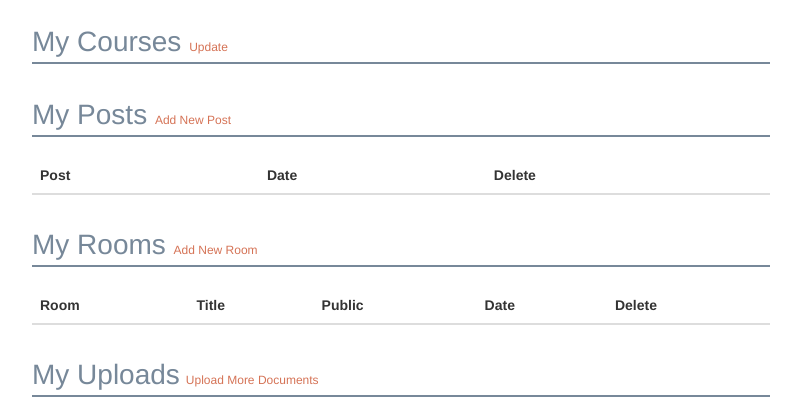
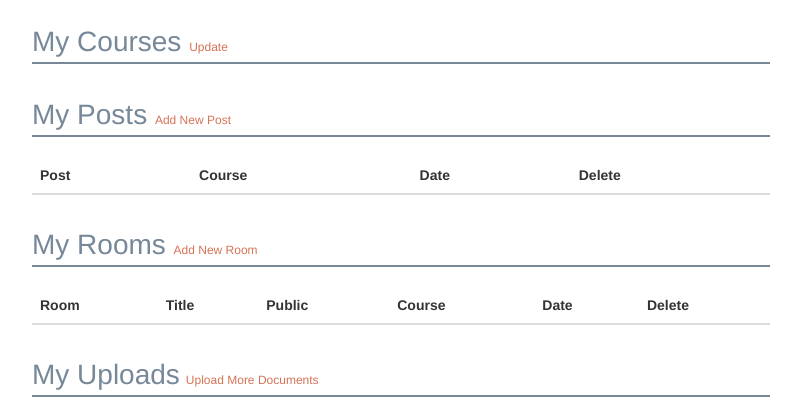
Before and after one commit to pauliswalrus/QuickFix_io, a Flask app: page /profile/ in a window 1280 px wide. Shown: the part 601-1018 px from the top of the page, without its empty margins (239-1040 px from the left). Run offline with Flask 2, Linux system fonts and the light colour scheme; the visitor is signed in with stand-in values (Sample User, id 1); data comes from the database, SQL or seed files in the repository; data that the repository does not hold is empty; parts of the project's set-up code (start-up, migrations or seed data) failed here and were passed over; some libraries are stand-ins or nearby versions.

Commit message:
StudentPosts(soon to be CommForm) and Rooms now use user_courses as field
Oct 29 Sprint 6

```diff
--- a/app.py
+++ b/app.py
@@ -331,11 +331,16 @@ def add_room():
     user_object = User.query.filter_by(username=current_user.username)
     this_user = User.query.filter_by(username=current_user.username).first()
 
+    user_courses = UserCourses.query.filter_by(user_id=this_user.id).all()
+
+    room_courses = [(k.course_id, k.course_name) for k in user_courses]
+
+    post_form.room_course.choices = room_courses
+
     t_status = "not sure"
 
     if this_user.role == 'S':
         role_name = "Student"
-
         if Tutor.query.filter_by(user_id=this_user.id).first():
             tutor = Tutor.query.filter_by(user_id=this_user.id).first()
             t_status = tutor.tutor_status
@@ -349,10 +354,13 @@ def add_room():
         role_name = "Admin"
         t_status = "Admin"
 
-    if post_form.validate_on_submit():
+    if request.method == 'POST':
         subtitle = post_form.subtitle.data
         title = post_form.title.data
         content = post_form.content.data
+        room_course = post_form.room_course.data
+        course = Course.query.filter_by(course_id=room_course).first()
+        room_course_name = course.course_name
         if current_user.role == 'S':
             type = "Request"
         else:
@@ -361,7 +369,7 @@ def add_room():
         date_time = datetime.now()
         visible = True
         new_room = RoomPost(title=title, room_title=subtitle, author=author, date_posted=date_time, content=content,
-                            type=type, visible=visible)
+                            type=type, room_course=room_course_name, visible=visible)
 
         db.session.add(new_room)
         db.session.commit()
@@ -375,6 +383,7 @@ def add_room():
 # student post
 @app.route('/studentpost/<int:studentpost_id>', methods=['GET', 'POST'])
 def studentpost(studentpost_id):
+
     stdpost = StudentPost.query.filter_by(id=studentpost_id).one()
 
     this_user = User.query.filter_by(username=current_user.username).first()
@@ -486,6 +495,10 @@ def add_student_post():
     user_object = User.query.filter_by(username=current_user.username)
     this_user = User.query.filter_by(username=current_user.username).first()
 
+    user_courses = UserCourses.query.filter_by(user_id=this_user.id).all()
+    post_courses = [(k.course_id, k.course_name) for k in user_courses]
+    post_form.post_course.choices = post_courses
+
     t_status = "not sure"
 
     if this_user.role == 'S':
@@ -504,9 +517,13 @@ def add_student_post():
         role_name = "Admin"
         t_status = "Admin"
 
-    if post_form.validate_on_submit():
+    if request.method == 'POST':
         title = post_form.title.data
         content = post_form.content.data
+        post_course = post_form.post_course.data
+        course = Course.query.filter_by(course_id=post_course).first()
+        post_course_name = course.course_name
+
         if current_user.role == 'S':
             type = "Request"
         else:
@@ -517,7 +534,7 @@ def add_student_post():
 
         # add roompost to database
         blog_post = StudentPost(title=title, author=author, date_posted=date_time, content=content,
-                                type=type)
+                                type=type, post_course=post_course_name)
 
         db.session.add(blog_post)
         db.session.commit()
@@ -528,7 +545,7 @@ def add_student_post():
                            user_object=user_object, this_user=this_user, t_status=t_status, role_name=role_name)
 
 
-# courses page
+# programs page
 @app.route("/courses", methods=['GET', 'POST'])
 def courses():
 
@@ -566,17 +583,6 @@ def courses():
         this_program = Program.query.filter_by(program_id=program_picked).first()
 
         return redirect(url_for('programCourses', program_name=this_program.program_name))
-        # return render_template("programCourses.html", program_name=this_program.program_name, this_user=this_user, t_status=t_status, role_name=role_name)
-
-    # if form.validate_on_submit():
-    #     programID = form.program_options.data
-    #
-    #     return \
-    #         programID
-    # program_picked = Program.query.filter_by(program_id=programID).first()
-    #
-    #
-
 
     return render_template('addTutorCourses.html', username=current_user.username, this_user=this_user, form1=form1, role_name=role_name, t_status=t_status)
 
@@ -588,8 +594,6 @@ def programCourses():
     this_user = User.query.filter_by(username=current_user.username).first()
 
     this_tutor = Tutor.query.filter_by(user_id=this_user.id).first()
-
-    courses_array = this_tutor.tutor_courses
 
     t_status = "not sure"
 
@@ -632,48 +636,7 @@ def programCourses():
         db.session.add(user_course)
         db.session.commit()
 
-        # tutor_course = TutorCourses.query.filter_by(tutor_id=this_tutor.tutor_id).all()
-
-        # tutor_course = TutorCourses(tutor_id=this_tutor.tutor_id, course_name=this_course.course_name, course_id=this_course.course_id)
-        #
-        # db.session.add(tutor_course)
-        # db.session.commit()
-
-        # this_tutor.tutor_courses = [(str(this_course.course_id), this_course.course_name)]
-
-        # this_tutor.tutor_courses = [this_course.course_name]
-        #
-        # course_changed = Tutor.query.filter_by(tutor_id=this_tutor.tutor_id).update(dict(tutor_courses=[this_course.course_name]))
-        #
-
-        # db.session.commit()
-
         return redirect(url_for('profile'))
-
-    # program = Program.query.all()
-    #
-    # program_list = [(k.program_id, k.program_name) for k in available_programs]
-    # form = ProgramForm()
-    #
-    # # form.courses.choices = [(course.program_id, course.course_name)for course in Course.query.filter_by(program_id=2).all()]
-    # form.program_options.choices = program_list
-    #
-    # if request.method == 'POST':
-    #     program_picked = form.program_options.data
-    #
-    #     this_program = Program.query.filter_by(program_id=program_picked).first()
-    #
-    #     return this_program.program_name
-
-    # if form.validate_on_submit():
-    #     programID = form.program_options.data
-    #
-    #     return \
-    #         programID
-    # program_picked = Program.query.filter_by(program_id=programID).first()
-    #
-    #
-
 
     return render_template('programCourses.html', username=current_user.username, this_user=this_user, form=form, role_name=role_name, t_status=t_status)
 
@@ -890,8 +853,6 @@ def pub_profile(username):
 
     this_user = User.query.filter_by(username=current_user.username).first()
 
-
-
     image_form = ImageUploadForm()
 
     if image_form.validate_on_submit():
@@ -935,7 +896,6 @@ def pub_profile(username):
                            lastname=lastname, email=email, status_string=status_string, posts=posts,
                            role_name=role_name, about_me=about_me, image_form=image_form, user_object=user_object, user_files=user_files,
                            this_user=this_user, student_posts=student_posts)
-
 
 
 # gets profile pics
@@ -1008,48 +968,9 @@ def deleteRoomUploads():
     room = RoomPost.query.filter_by(id=request.form['id']).first()
 
     db.session.query(RoomUpload).filter_by(room_name=room.room_title).delete()
-
-    # delete all messages by room title
-    # db.session.query(Message).filter_by(room=room.room_title).delete()
     db.session.commit()
 
     return jsonify({'result': 'success'})
-
-
-# not working right now
-# @app.route('/uploadRoomFile', methods=['POST'])
-# def uploadRoomFile():
-#     file = request.form.files['fd']
-#     roomName = session.get('roomName')
-#     newFile = RoomUpload(file_name=file.filename, room_name=roomName, username=current_user.username,
-#                          data=file.read())
-#     db.session.add(newFile)
-#     db.session.commit()
-#
-#     return jsonify({'result': 'success'})
-
-#
-# @app.route('/process', methods=['POST'])
-# def process():
-#     email = request.form['email']
-#     name = request.form['name']
-#
-#     if name and email:
-#         newName = name[::-1]
-# 	    return jsonify({'name' : newName})
-#
-# 	return jsonify({'error' : 'Missing data!'})
-
-
-# @app.route('/refreshRoomUploads', methods=['POST'])
-# def refreshRoomUploads():
-#
-#     files = db.session.query(RoomUpload).filter_by(room_name=request.form['name']).all()
-#     room_upload_schema = RoomUploadsSchema(many=True)
-#     room_files = room_upload_schema.dump(files).data
-#     # db.session.refresh(room_files)
-#     # db.session.commit()
-#     return jsonify({'result': 'success', 'room_files': room_files})
 
 # update room
 @app.route('/updateRoom', methods=['POST'])
@@ -1094,7 +1015,6 @@ def editUserProfile():
 # delete room
 @app.route('/deleteRoom', methods=['POST'])
 def deleteRoom():
-
     room = RoomPost.query.filter_by(id=request.form['id']).first()
     db.session.delete(room)
     db.session.commit()
@@ -1127,7 +1047,6 @@ def deleteStudentPost():
 # deletes student posts
 @app.route('/deleteUserFile', methods=['POST'])
 def deleteUserFile():
-
     file = FileUpload.query.filter_by(username=current_user.username, file_name=request.form['id']).first()
 
     db.session.delete(file)
@@ -1219,7 +1138,6 @@ def denyTutor():
 
 @app.route('/deleteApplication', methods=['POST'])
 def deleteApplication():
-
     user = User.query.filter_by(username=current_user.username).first()
     tutor = Tutor.query.filter_by(user_id=user.id).first()
     db.session.delete(tutor)
--- a/flask_forms.py
+++ b/flask_forms.py
@@ -73,6 +73,7 @@ class RoomForm(FlaskForm):
     subtitle = StringField('subtitle_label', validators=[InputRequired(message="Room required"), Length(min=4, max=25, message="Room Name must be between 4 and 25 characters")])
     title = StringField('title_label', validators=[InputRequired(message="Title required"), Length(min=4, max=50, message="Title must be between 4 and 50 characters")])
     content = TextAreaField('content_label', validators=[InputRequired(message="Post required")])
+    room_course = SelectField('Courses', coerce=int, validators=[InputRequired])
     submit_button = SubmitField('Add Room')
 
     def validate_subtitle(self, subtitle):
@@ -92,6 +93,7 @@ class StudentPostForm(FlaskForm):
     # type = SelectField('type_label', choices=[('Request', 'Request'), ('Offer', 'Offer')])
     title = StringField('title_label', validators=[InputRequired(message="Title required"), Length(min=4, max=50, message="Title must be between 4 and 50 characters")])
     content = TextAreaField('content_label', validators=[InputRequired(message="Post required")])
+    post_course = SelectField('Courses', coerce=int, validators=[InputRequired])
     submit_button = SubmitField('Add Post')
 
 class StudentCommentForm(FlaskForm):
--- a/sqlalq_datamodels.py
+++ b/sqlalq_datamodels.py
@@ -98,6 +98,7 @@ class RoomPost(db.Model):
     date_posted = db.Column(db.DateTime)
     content = db.Column(db.Text)
     type = db.Column(db.String(25))
+    room_course = db.Column(db.Text)
     visible = db.Column(db.Boolean)
 
 # data model for blogpost table recently added in heroku db
@@ -122,6 +123,7 @@ class StudentPost(db.Model):
     author = db.Column(db.String(25), nullable=False)
     date_posted = db.Column(db.DateTime)
     content = db.Column(db.Text)
+    post_course = db.Column(db.Text)
     type = db.Column(db.String(25))
 
 # data model for blogpost table recently added in heroku db
--- a/templates/addNewRoom.html
+++ b/templates/addNewRoom.html
@@ -52,6 +52,7 @@
         </div>
 
         <div>
+            {{ post_form.room_course(class_='form-control')  }}
             {{ post_form.content(class_='form-control', placeholder='Content', autocomplete='off') }}
             <ul>
                 {% for error in post_form.content.errors %}
--- a/templates/addNewStudentPost.html
+++ b/templates/addNewStudentPost.html
@@ -34,6 +34,7 @@
 {#        <div>{{ post_form.type }}</div>#}
 
         <div>
+            {{ post_form.post_course(class_='form-control') }}
             {{ post_form.title(class_='form-control', placeholder='Title', autocomplete='off', autofocus=true) }}
             <ul>
                 {% for error in post_form.title.errors %}
--- a/templates/profile.html
+++ b/templates/profile.html
@@ -210,6 +210,7 @@
                     <table class="table">
                         <thead><tr>
                                 <th>Post</th>
+                                <th>Course</th>
                                 <th>Date</th>
                                 <th>Delete</th>
                         </tr></thead>
@@ -218,6 +219,7 @@
                             <tbody>
                             <tr>
                                 <td><a href="{{ url_for('studentpost', studentpost_id=room.id) }}">{{ room.title }}</a></td>
+                                <td>{{ room.post_course }}</td>
                                 <td>{{ room.date_posted.strftime('%B %d, %Y') }}</td>
                                 <td><button class="btn btn-danger deleteStudentPost" room_id="{{ room.id }}"><i class="glyphicon glyphicon-trash"></i></button></td>
                             </tr>
@@ -260,6 +262,7 @@
                             <th>Room</th>
                             <th>Title</th>
                             <th>Public</th>
+                            <th>Course</th>
                             <th>Date</th>
                             <th>Delete</th>
                         </tr></thead>
@@ -270,6 +273,7 @@
                                 <td><a href="{{ url_for('room', room_id=room.id) }}">{{ room.room_title }}</a></td>
                                 <td>{{ room.title }}</td>
                                 <td>{{ room.visible }}</td>
+                                <td>{{ room.room_course }}</td>
                                 <td>{{ room.date_posted.strftime('%B %d, %Y') }}</td>
                                 <td><button class="btn btn-danger deleteButton" room_id="{{ room.id }}"><i class="glyphicon glyphicon-trash"></i></button></td>
                             </tr>
```
